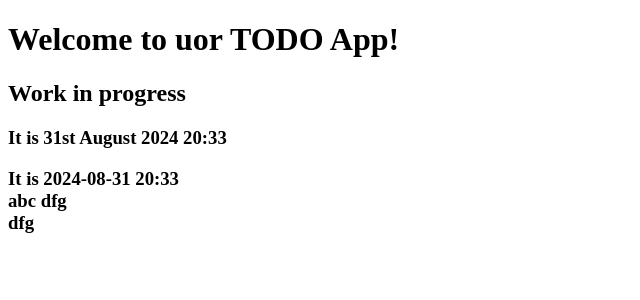
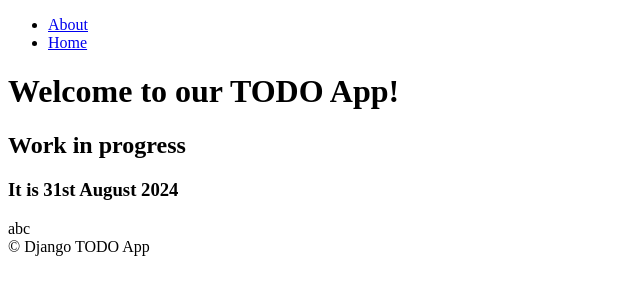
Before and after one commit to vlapa1973/Python_django_vlapa, a Django app: page / in a window 1280 px wide. Shown: the top 300 px of the page, without its empty margins (0-640 px from the left). Run offline with Django 5.2, Linux system fonts and the light colour scheme.

Commit message:
Upgrade index page templates

```diff
--- a/vlapa_manager/templates/base.html
+++ b/vlapa_manager/templates/base.html
@@ -9,8 +9,12 @@
   </title>
 </head>
 <body>
+{% include 'components/navbar.html' %}
 {% block body %}
-  Base body
+Base body !
 {% endblock %}
+<footer>
+  &copy; Django TODO App
+</footer>
 </body>
 </html>
--- /dev/null
+++ b/vlapa_manager/templates/components/navbar.html
@@ -0,0 +1,6 @@
+<nav>
+  <ul>
+    <li><a href="#">About</a></li>
+    <li><a href="#">Home</a></li>
+  </ul>
+</nav>
--- a/vlapa_manager/templates/index.html
+++ b/vlapa_manager/templates/index.html
@@ -1,19 +1,18 @@
-<!DOCTYPE html>
-<html lang="en">
-<head>
-  <meta charset="UTF-8">
-  <title>TODO App Index</title>
-</head>
-<body>
-<h1>Welcome to uor TODO App!</h1>
+{% extends "base.html" %}
+
+
+{% block title %}
+TODO App INDEX
+{% endblock title %}
+
+
+{% block body %}
+<h1>Welcome to our TODO App!</h1>
 <h2>Work in progress</h2>
-<h3>It is {% now "jS F Y H:i" %}</h3>
-<h3>It is {% now "Y-m-d H:i" %}
+<h3>It is {% now "jS F Y" %}</h3>
 <div>
-    abc dfg
+  <div>
+    abc
+  </div>
 </div>
-<div>
-    dfg
-</div>
-</body>
-</html>
+{% endblock body %}
```
